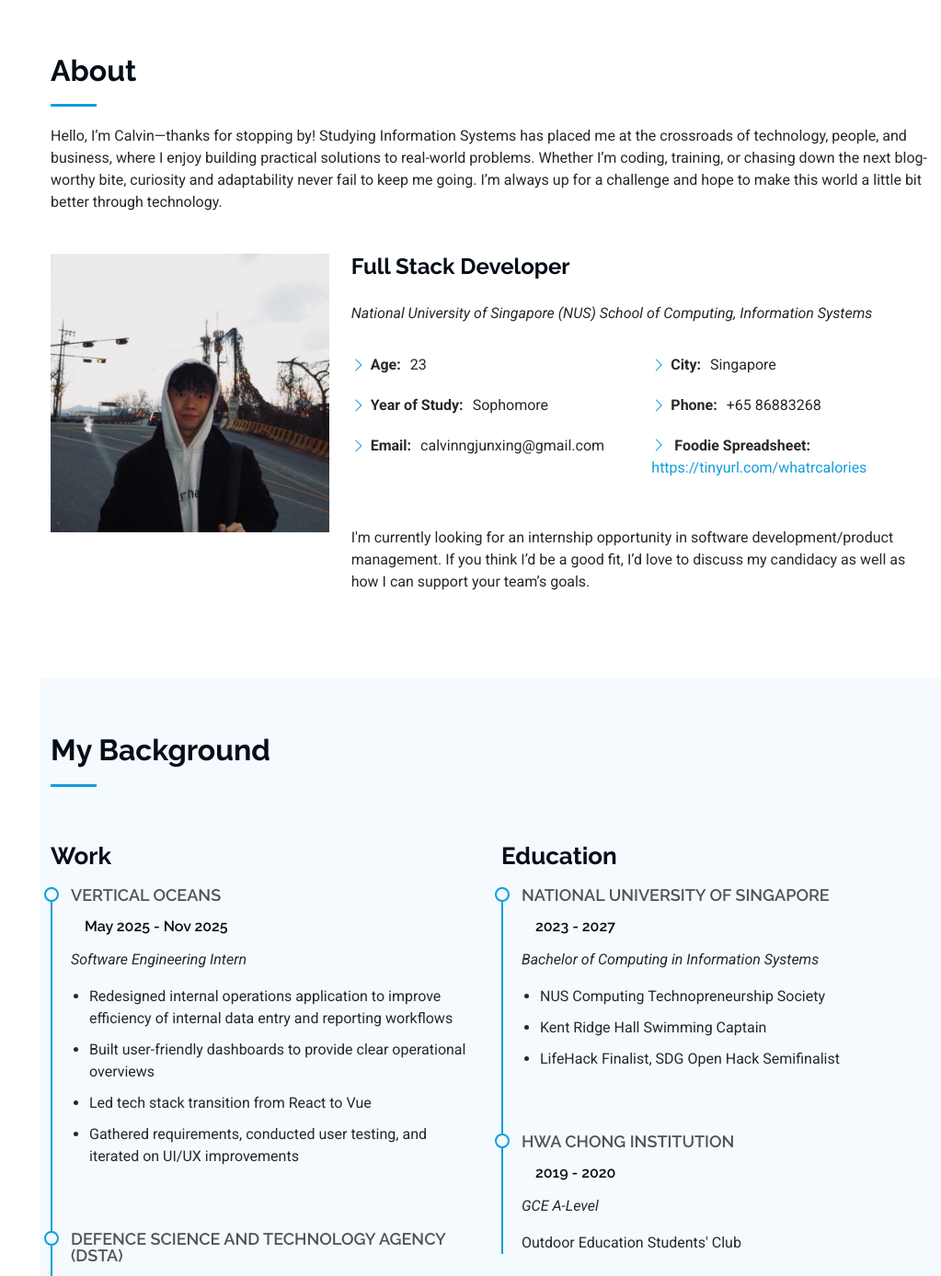
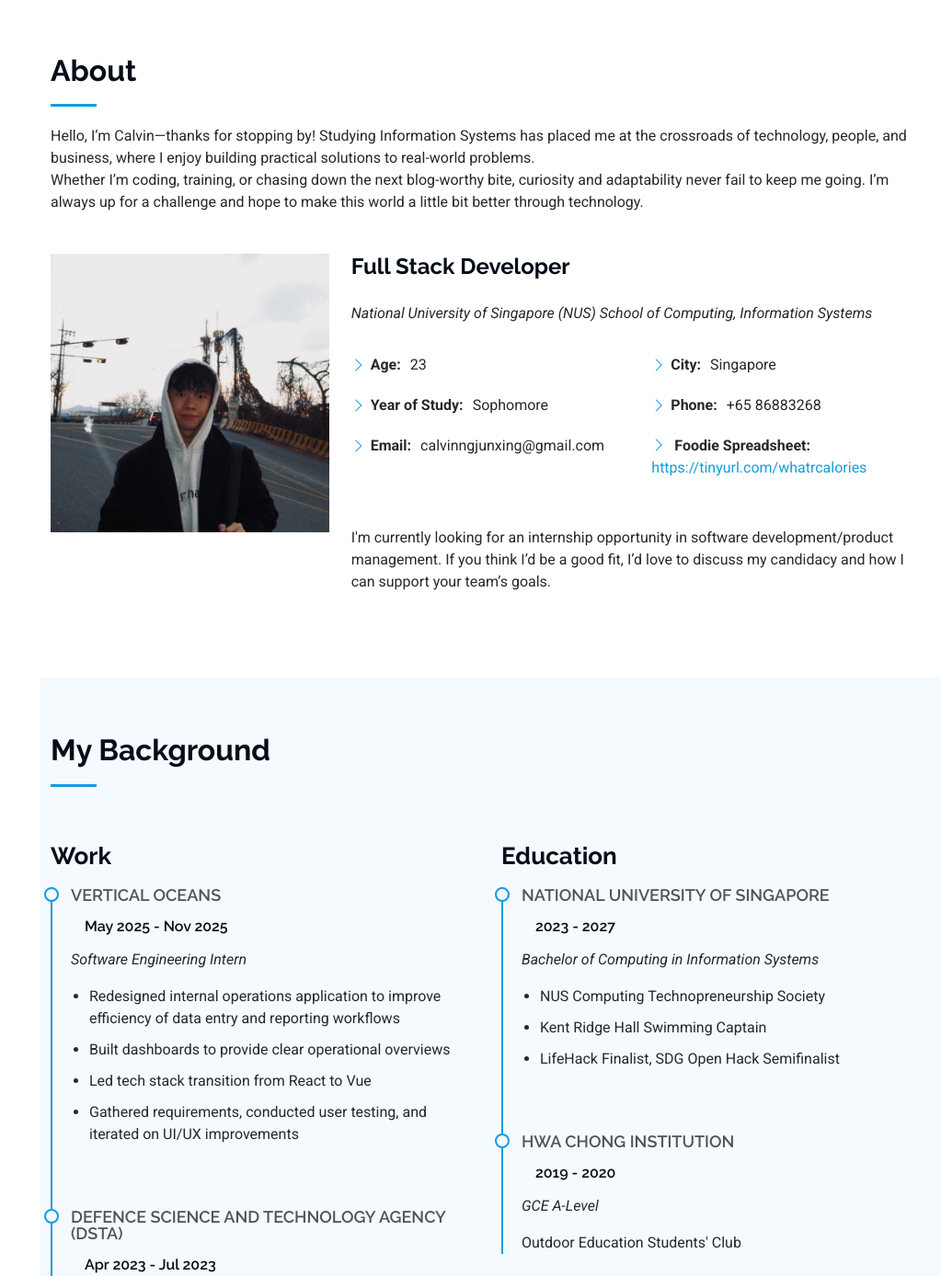
Before and after one commit to Durpfish/PortfolioWebsite, a plain HTML site: page index.html in a window 1280 px wide. Shown: the part 802-2190 px from the top of the page at 92% size, without its empty margins (257-1280 px from the left). Drawn offline with Linux system fonts and the light colour scheme.

Commit message:
minor changes to portfolio

```diff
--- a/index.html
+++ b/index.html
@@ -80,7 +80,8 @@
       <!-- Section Title -->
       <div class="container section-title" data-aos="fade-up">
         <h2>About</h2>
-        <p>Hello, I’m Calvin—thanks for stopping by! Studying Information Systems has placed me at the crossroads of technology, people, and business, where I enjoy building practical solutions to real-world problems. Whether I’m coding, training, or chasing down the next blog-worthy bite, curiosity and adaptability never fail to keep me going. I’m always up for a challenge and hope to make this world a little bit better through technology.</p>
+        <p>Hello, I’m Calvin—thanks for stopping by! Studying Information Systems has placed me at the crossroads of technology, people, and business, where I enjoy building practical solutions to real-world problems. </p>
+        <p>Whether I’m coding, training, or chasing down the next blog-worthy bite, curiosity and adaptability never fail to keep me going. I’m always up for a challenge and hope to make this world a little bit better through technology.</p>
       </div><!-- End Section Title -->
       <br>
 
@@ -117,7 +118,7 @@
               </div>
             </div>
             <p class="py-3">
-              I'm currently looking for an internship opportunity in software development/product management. If you think I’d be a good fit, I’d love to discuss my candidacy as well as how I can support your team’s goals.
+              I'm currently looking for an internship opportunity in software development/product management. If you think I’d be a good fit, I’d love to discuss my candidacy and how I can support your team’s goals.
             </p>
           </div>
         </div>
@@ -148,8 +149,8 @@
               <h5>May 2025 - Nov 2025</h5>
               <p><em>Software Engineering Intern</em></p>
               <ul>
-                <li>Redesigned internal operations application to improve efficiency of internal data entry and reporting workflows</li>
-                <li>Built user-friendly dashboards to provide clear operational overviews</li>
+                <li>Redesigned internal operations application to improve efficiency of data entry and reporting workflows</li>
+                <li>Built dashboards to provide clear operational overviews</li>
                 <li>Led tech stack transition from React to Vue</li>
                 <li>Gathered requirements, conducted user testing, and iterated on UI/UX improvements</li>
               </ul>
```
